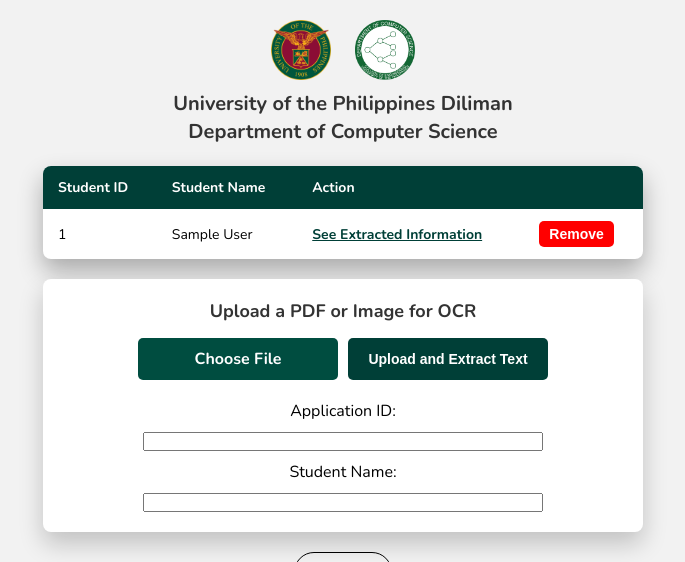
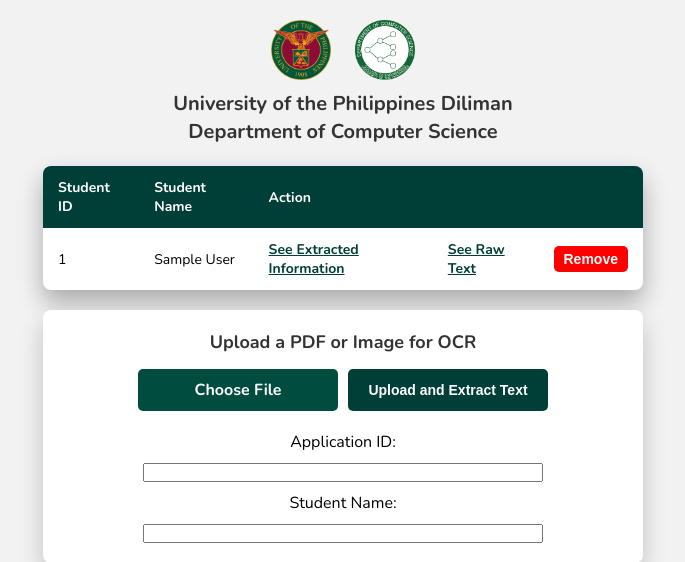
Before and after one commit to YJElla/CS192, a Flask app: page /teacher_dashboard in a window 1280 px wide. Shown: the top 562 px of the page, without its empty margins (297-982 px from the left). Run offline with Flask 3, Linux system fonts and the light colour scheme; the visitor is signed in with stand-in values (Sample User, id 1).

Commit message:
Update teacherdashboard.html

```diff
--- a/templates/teacherdashboard.html
+++ b/templates/teacherdashboard.html
@@ -248,6 +248,7 @@
                     <th>Student Name</th>
                     <th>Action</th>
                     <th></th>
+                    <th></th>
                 </tr>
             </thead>
             <tbody>
@@ -262,12 +263,16 @@
                             </a>
                         </td>
                         <td>
+                            <a href="{{ url_for('result_page', student_id=student['idStudent']) }}" class="generate-link">
+                                See Raw Text
+                            </a>
+                        </td>
+                        <td>
                             <form action="{{ url_for('remove_student', student_id=student.idStudent) }}" method="POST"
                                 onsubmit="return confirm('Are you sure you want to remove this student?');">
                                 <button type="submit" class="delete-btn">Remove</button>
                             </form>
                         </td>
-
                     </tr>
                     {% endfor %}
                 {% else %}
```
